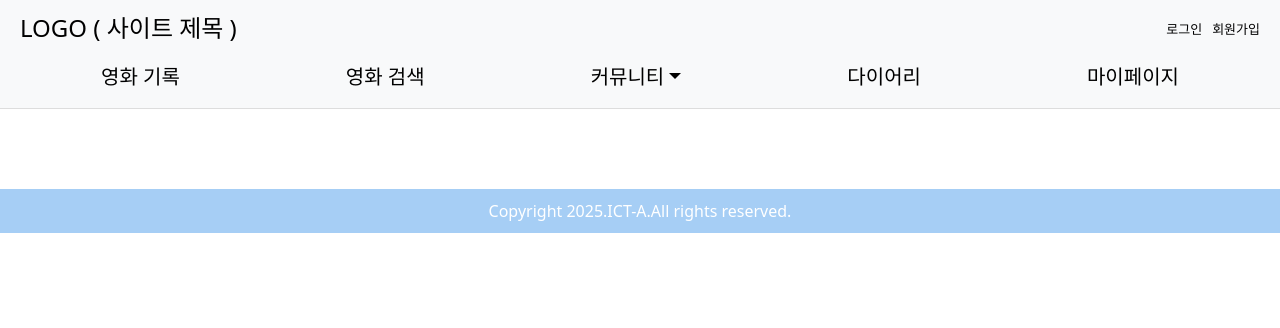
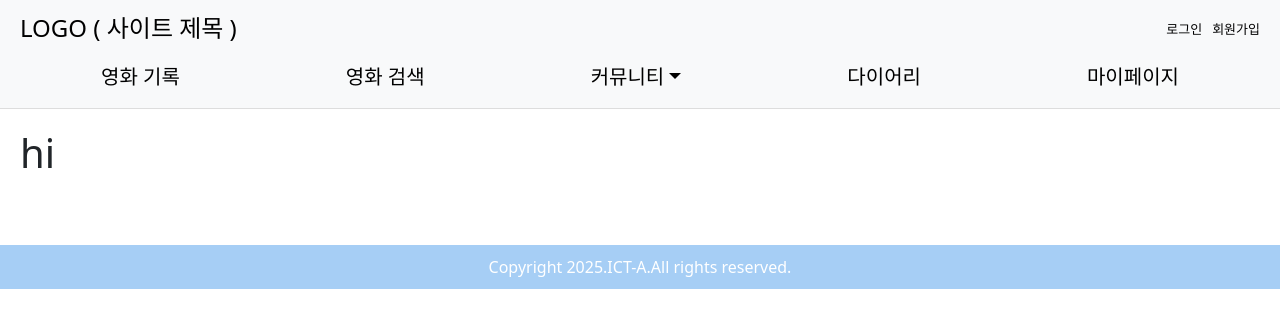
Before and after one commit to ICT-4-A/Frontend, a React (Create React App) app: page /survey/surveyform in a window 1280 px wide. Shown: the top 328 px of the page. Built offline with nearby package versions, Linux system fonts and the light colour scheme.

Commit message:
라우팅처리하기

```diff
--- a/src/contents/Movie/MovieMain.tsx
+++ b/src/contents/Movie/MovieMain.tsx
@@ -208,7 +208,7 @@ const MovieLog = () => {
               </Link>
             </li>
             <li>
-              <Link className="dropdown-item" to="/survey/form">
+              <Link className="dropdown-item" to="/survey/surveyform">
                 설문조사 등록하러 가기
               </Link>
             </li>
--- /dev/null
+++ b/src/contents/Survey/SurveyForm.tsx
@@ -0,0 +1,11 @@
+import React from 'react'
+
+const SurveyForm: React.FC = () => {
+  return (
+    <div>
+      <h1>hi</h1>
+    </div>
+  )
+}
+
+export default SurveyForm
--- a/src/router/AppRoutes.tsx
+++ b/src/router/AppRoutes.tsx
@@ -25,6 +25,7 @@ import ActorSearch from "../contents/Search/ActorSearch";
 import MovieInfo from "../contents/Movie/MovieInfo";
 import MovieSearch from "../contents/Movie/MovieSearch";
 import FindID from "../contents/Login/Find";
+import SurveyForm from "../contents/Survey/SurveyForm";
 
 const AppRoutes: React.FC = () => {
   const routeList = [
@@ -58,6 +59,8 @@ const AppRoutes: React.FC = () => {
     { path: "/login", element: <Login /> },
     { path: "/Find", element: <FindID /> },
     { path: "/signup", element: <SignUp /> },
+
+    {path:"/survey/surveyform", element:<SurveyForm />}
   ];
 
   return (
```
